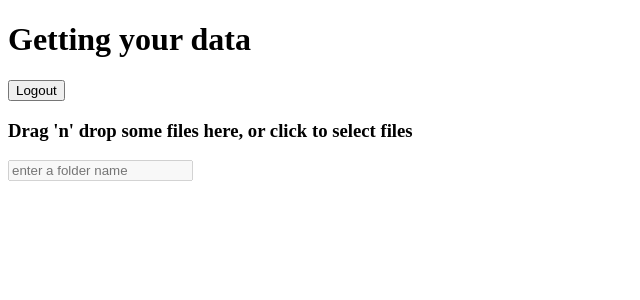
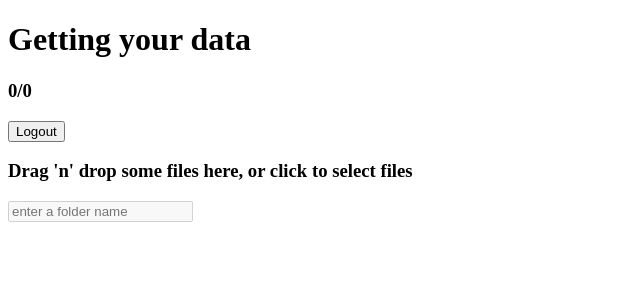
Before and after one commit to Z0DEN/myproject, a React (Create React App) app in the folder MainApp/frontend/: page / in a window 1280 px wide. Shown: the top 300 px of the page, without its empty margins (0-640 px from the left). Built offline with nearby package versions, Linux system fonts and the light colour scheme.

Commit message:
add space

```diff
--- a/MainApp/frontend/package.json
+++ b/MainApp/frontend/package.json
@@ -12,6 +12,7 @@
     "react-dom": "^18.2.0",
     "react-dropzone": "^14.2.3",
     "react-scripts": "5.0.1",
+    "serve": "^14.2.1",
     "web-vitals": "^2.1.4"
   },
   "scripts": {
--- a/MainApp/frontend/src/App.js
+++ b/MainApp/frontend/src/App.js
@@ -12,10 +12,12 @@ function DropZone(){
   const [isGetData, setIsGetData] = useState(false);
   const [showNotification, setShowNotification] = useState(false);
   const [notificationText, setNotificationText] = useState('');
+  const [filesTotalSize, setFilesTotalSize] = useState(0);
+  const [takenSpace, setTakenSpace] = useState(0);
 
   const Notification = useCallback((text) => {
     if (text && showNotification === false){
-	setNotificationText(text);
+	setNotificationText(text.toString());
         setShowNotification(true);
         const timer = setTimeout(() => {
           setShowNotification(false);
@@ -97,6 +99,10 @@ function DropZone(){
 
   async function uploadFiles(){
      if (files.length > 0){
+       if (filesTotalSize > window.availableSpace){
+	  Notification('files size > available space')
+	  return
+       }
        var filesToUpload = [];
        var body = { 'parent_id': currdir }
        for (let i=0; i < files.length; i++) {
@@ -124,6 +130,10 @@ function DropZone(){
      try{
        if (data.status === 25){
          Notification("Upload is done")
+	 setTakenSpace(prevTakenSpace => prevTakenSpace + filesTotalSize);
+       } else if(data.status === 19){
+	 Notification(data.msg)
+	 return
        } else if(data.status === 18){
 	 Notification(data.msg)
 	 files.forEach(file_item => {
@@ -173,7 +183,10 @@ function DropZone(){
         console.log(data.msg, data.status);
         return;
       }
+	console.log(data);
       setUserFiles(data.data);
+      setTakenSpace(data.taken_space);
+      window.availableSpace = data.available_space;
       const rootFiles = data.data.filter(item => item.parent_id.includes(null));
       setExplorer(rootFiles);
       setIsGetData(true);
@@ -182,11 +195,6 @@ function DropZone(){
       Notification("Error occurs while getting your data");
     }
   }, [Notification]);
-
-
-  useEffect(() => {
-    getUserData();
-  }, []);
 
 
   const changeDirectory = useCallback(async () => {
@@ -200,8 +208,19 @@ function DropZone(){
 
 
   useEffect(() => {
+    getUserData();
+  }, []);
+
+
+  useEffect(() => {
       changeDirectory();
     }, [currdir, changeDirectory]);
+
+
+  useEffect(() => {
+      const totalSize = files.reduce((acc, file_item) => acc + file_item.file.size, 0);
+      setFilesTotalSize(totalSize);
+    }, [files]);
 
 
   const onDrop = useCallback(acceptedFiles => {
@@ -268,6 +287,7 @@ function DropZone(){
   	<div className="options">
 	  <div className="user-info">
 	    <h1>{window.username}</h1>
+	    <h3>{formatSizeUnits(takenSpace)}/{formatSizeUnits(window.availableSpace)}</h3>
             <button onClick={() => window.logout()} id="logout-btn">Logout</button>
 	  </div>
 
@@ -294,7 +314,7 @@ function DropZone(){
 
 	  { files.length > 0 &&(
 	     <>
-	      <button id="upload-files" onClick={uploadFiles}>upload files</button>
+	      <button id="upload-files" onClick={uploadFiles}>upload {formatSizeUnits(filesTotalSize)}</button>
 	      <button id="remove-all-files" onClick={removeAllFiles}>remove all files</button>
 	     </>
 	  )}
@@ -348,6 +368,23 @@ function DropZone(){
     return filename.toLowerCase().substring(filename.lastIndexOf('.') +  1);
   }
 
+
+  function formatSizeUnits(bytes) {
+   if (bytes >= 1073741824) {
+      return (bytes / 1073741824).toFixed(2) + " GB";
+   } else if (bytes >= 1048576) {
+      return (bytes / 1048576).toFixed(2) + " MB";
+   } else if (bytes >= 1024) {
+      return (bytes / 1024).toFixed(2) + " KB";
+   } else if (bytes > 1) {
+      return bytes + " bytes";
+   } else if (bytes === 1) {
+      return bytes + " byte";
+   } else {
+      return "0";
+   }
+  }
+
 };
 
 
```
Also changed, not shown: 2 other files (tests, documents, lock files or other folders).
